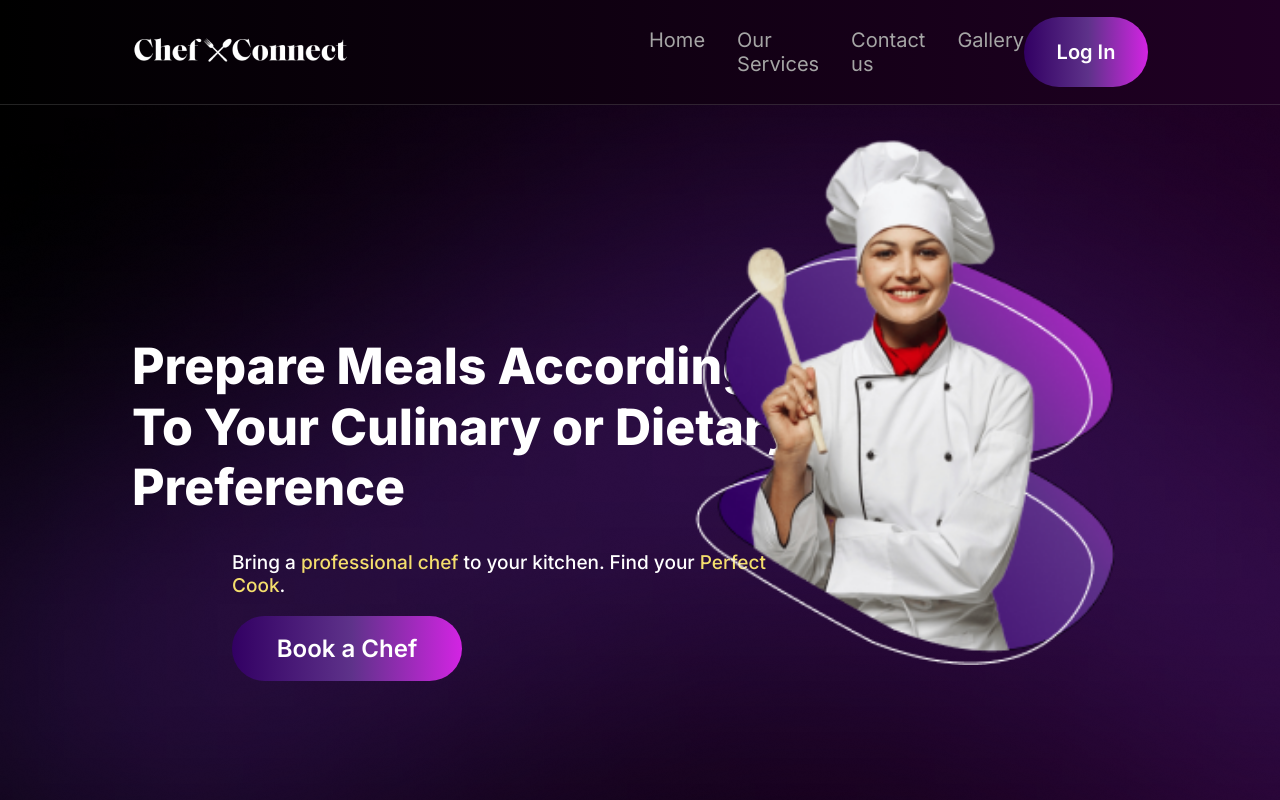
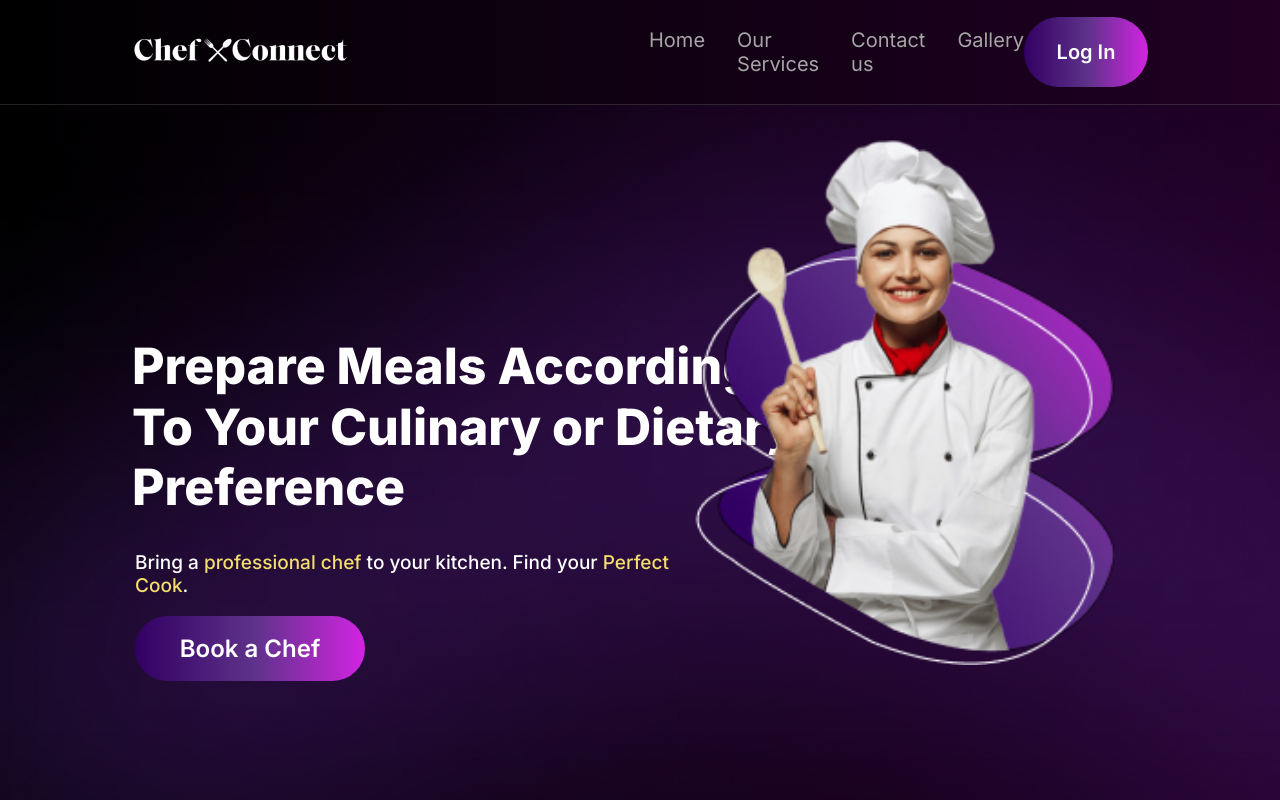
Before and after one commit to Team-Dev-Chef-Connect/Chef-Connect-Web, a React (Create React App) app in the folder frontend/: page / in a window 1280 px wide. Shown: the top 800 px of the page. Built offline with nearby package versions, Linux system fonts and the light colour scheme; a web font is replaced by a local one.

Commit message:
new changes 3

```diff
--- a/frontend/src/components/Hero.css
+++ b/frontend/src/components/Hero.css
@@ -26,13 +26,11 @@
   text-align: left;
   width: 100%;
   word-wrap: break-word;
-  overflow: hidden;
-  text-overflow: ellipsis;
-}
+  overflow: hidden;}
 
 .hero-description {
   width: 591px;
-  margin-left: 100px;
+  margin-left: 3px;
   font-family: "Inter", sans-serif;
   font-size: 19px;
   font-weight: 500;
@@ -45,7 +43,7 @@
 }
 
 .booknowparent {
-  margin-left: 100px;
+  margin-left: 3px;
   width: 210px;
   height: 45px;
   gap: 10px;
```
